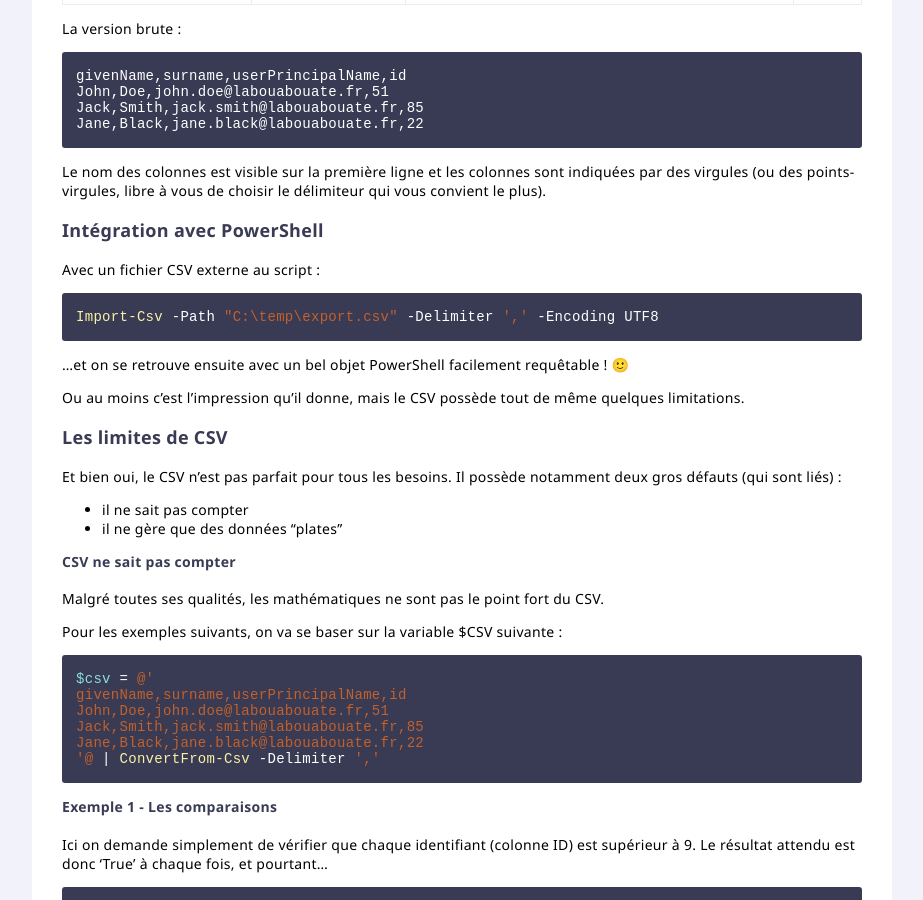
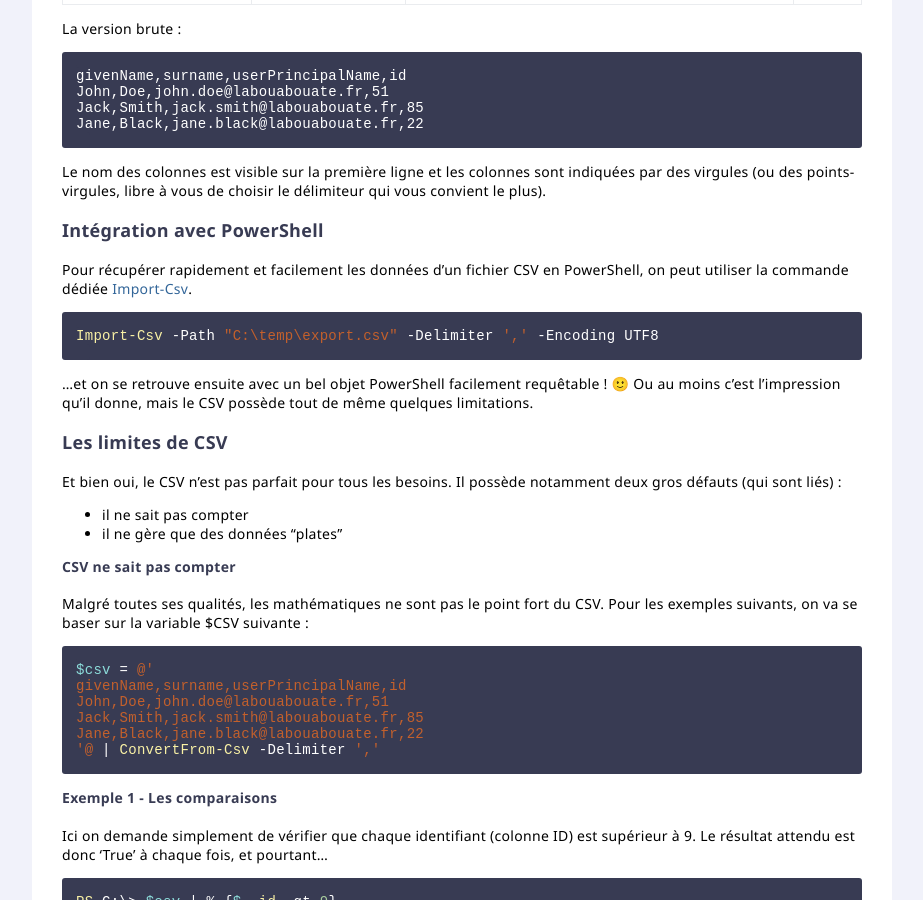
Before and after one commit to leobouard/leobouard.github.io, a Jekyll site: the page built from _posts/2022-05-19-json-vs-csv.md, in a window 1280 px wide and 900 px high, scrolled down 1371 px. Shown: the whole window, without its empty margins (178-1101 px from the left). Built offline with Jekyll 4.4.1, drawn with Linux system fonts in a browser that asks for light colours; some of the changed text lies outside the part shown.

Commit message:
Update 2022-05-19-json-vs-csv.md

````diff
--- a/_posts/2022-05-19-json-vs-csv.md
+++ b/_posts/2022-05-19-json-vs-csv.md
@@ -13,7 +13,7 @@
 
 - **CSV** : le meilleur ami de PowerShell, très souvent utilisé pour peupler ou extraire des données sur Active Directory
 - **JSON** : le meilleur ami de JavaScript, mais qui est de plus en plus utilisé pour les configurations Azure et en PowerShell
-- - **XAML** : utilisé pour les interfaces graphique en WPF ou la sauvegarde d'identifiants de connexion par exemple ([Import-CliXml](https://docs.microsoft.com/en-us/powershell/module/microsoft.powershell.utility/import-clixml))
+- **XAML** : utilisé pour les interfaces graphique en WPF ou la sauvegarde d'identifiants de connexion par exemple ([Import-CliXml](https://docs.microsoft.com/en-us/powershell/module/microsoft.powershell.utility/import-clixml))
 - **TXT** : souvent utilisé les journalisations d'un script ou les bannières d'affichage
 - **YAML** : plus simple et plus complet que JSON, il n'est malheureusement pas supporté nativement par PowerShell
 
@@ -60,7 +60,7 @@
 
 ### Intégration avec PowerShell
 
-Avec un fichier CSV externe au script :
+Pour récupérer rapidement et facilement les données d'un fichier CSV en PowerShell, on peut utiliser la commande dédiée [Import-Csv](https://docs.microsoft.com/en-us/powershell/module/microsoft.powershell.utility/import-csv).
 
 ```powershell
 
@@ -68,9 +68,7 @@
 
 ```
 
-...et on se retrouve ensuite avec un bel objet PowerShell facilement requêtable ! 🙂
-
-Ou au moins c'est l'impression qu'il donne, mais le CSV possède tout de même quelques limitations.
+...et on se retrouve ensuite avec un bel objet PowerShell facilement requêtable ! 🙂 Ou au moins c'est l'impression qu'il donne, mais le CSV possède tout de même quelques limitations.
 
 ### Les limites de CSV
 
@@ -81,9 +79,7 @@
 
 #### CSV ne sait pas compter
 
-Malgré toutes ses qualités, les mathématiques ne sont pas le point fort du CSV.
-
-Pour les exemples suivants, on va se baser sur la variable $CSV suivante :
+Malgré toutes ses qualités, les mathématiques ne sont pas le point fort du CSV. Pour les exemples suivants, on va se baser sur la variable $CSV suivante :
 
 ```powershell
 
@@ -195,22 +191,6 @@
 
 #### Entiers
 
-```
-
-PS C:\> $csv.Age -gt 5
-
-False
-
-```
-
-```
-
-PS C:\> $json.Age -gt 5
-
-True
-
-```
-
 #### Multi-valeurs
 
 #### Objets complexes
````
